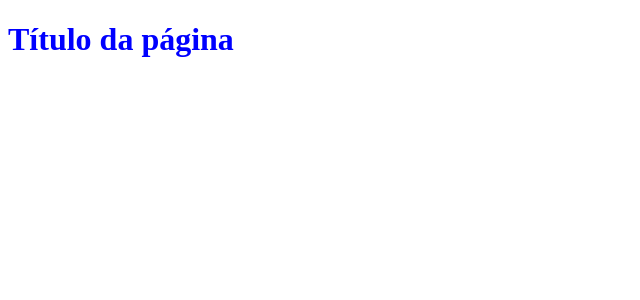
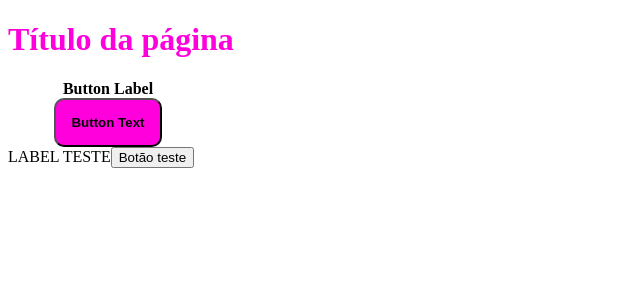
Before and after one commit to devbpatriciocosta/Projeto_Teste_Revisao, a Next.js app: page / in a window 1280 px wide. Shown: the top 300 px of the page, without its empty margins (0-640 px from the left). Built offline with nearby package versions, Linux system fonts and the light colour scheme.

Commit message:
Criando SASS - SCSS - Muito daora! Gostei

```diff
--- a/package.json
+++ b/package.json
@@ -14,7 +14,8 @@
   "dependencies": {
     "next": "^12.1.6",
     "react": "^18.1.0",
-    "react-dom": "^18.1.0"
+    "react-dom": "^18.1.0",
+    "sass": "^1.52.1"
   },
   "devDependencies": {
     "eslint": "^8.15.0",
--- a/pages/index.jsx
+++ b/pages/index.jsx
@@ -1,5 +1,13 @@
 import Title from '../src/components/title/Title'
+import Button from '../src/components/button/Button'
 
 export default function HomePage() {
-  return <Title>Título da página</Title>
+  return (
+    <>
+      <Title>Título da página</Title>
+      <Button>Botão</Button>
+      <label>LABEL TESTE</label>
+      <button>Botão teste</button>
+    </>
+  )
 }
--- /dev/null
+++ b/src/components/button/Button.jsx
@@ -0,0 +1,10 @@
+import styles from './Button.module.scss'
+
+export default function Button() {
+  return (
+    <div className={styles.button}>
+      <label>Button Label</label>
+      <button>Button Text</button>
+    </div>
+  )
+}
--- /dev/null
+++ b/src/components/button/Button.module.scss
@@ -0,0 +1,21 @@
+$primary-color: rgb(255, 0, 221);
+
+.button {
+  display: flex;
+  flex-direction: column;
+  max-width: 200px;
+  align-items: center;
+
+  label {
+    display: flex;
+    font-weight: bold;
+  }
+
+  button {
+    background-color: $primary-color;
+    cursor: pointer;
+    font-weight: bold;
+    padding: 15px;
+    border-radius: 10px;
+  }
+}
--- a/src/components/title/Title.jsx
+++ b/src/components/title/Title.jsx
@@ -1,4 +1,4 @@
-import styles from './Title.module.css'
+import styles from './Title.module.scss'
 
 export default function Title(props) {
   return <h1 className={styles.title}>{props.children}</h1>
--- a/src/components/title/Title.module.css
+++ /dev/null
@@ -1,3 +0,0 @@
-.title {
-  color: blue;
-}
--- /dev/null
+++ b/src/components/title/Title.module.scss
@@ -0,0 +1,5 @@
+$primary-color: rgb(255, 0, 221);
+
+.title {
+  color: $primary-color;
+}
```
Also changed, not shown: 1 other file (tests, documents, lock files or other folders).
